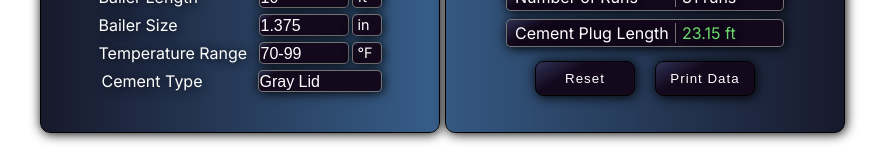
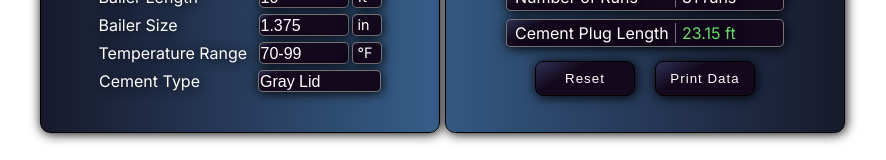
Before and after one commit to grant-thomas/neo-calculator, a Next.js app: page / in a window 1280 px wide. Shown: the part 263-423 px from the top of the page, without its empty margins (200-1086 px from the left). Built offline with nearby package versions, Linux system fonts and the light colour scheme.

Commit message:
Updated css for spacing of Cement Type input div.

```diff
--- a/app/page.tsx
+++ b/app/page.tsx
@@ -419,7 +419,7 @@ export default function Home() {
 						<label className={styles.units}>°F</label>
 					</div>
 
-					<div className={styles.input}>
+					<div className={styles.input} style={{ width: '285px' }}>
 						<label>Cement Type</label>
 						<div className={styles.special}>
 							<select
--- a/styles/styles.module.css
+++ b/styles/styles.module.css
@@ -217,8 +217,8 @@
 }
 
 .special select {
-	width: 124px;
-	margin-left: -4px;
+	width: 123px;
+	margin-left: -1px;
 }
 
 .units {
```
